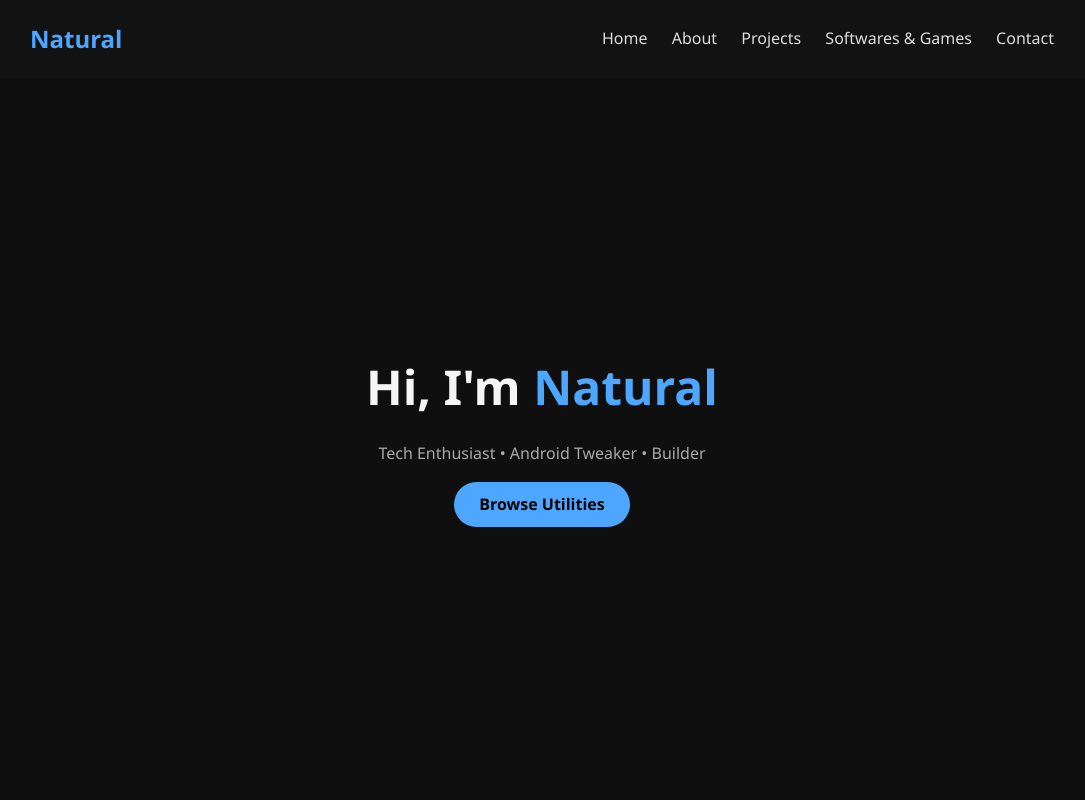
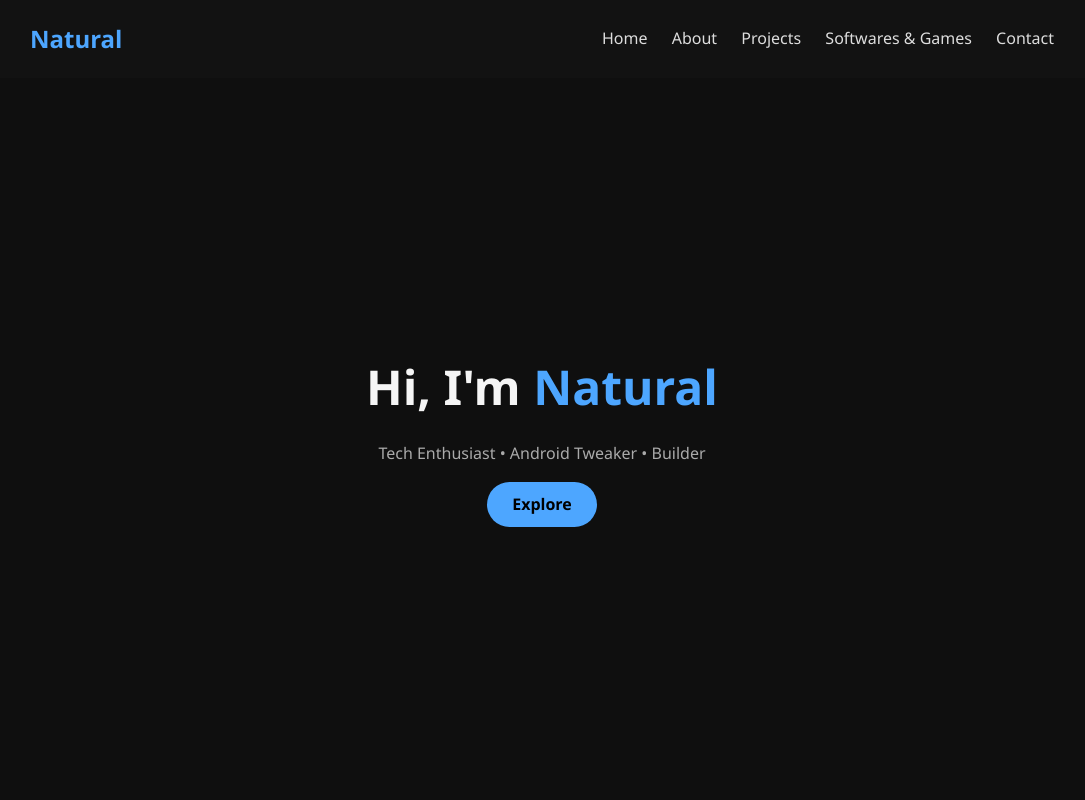
Before and after one commit to urfavnatural/naatzq-website, a plain HTML site: page index.html in a window 1280 px wide. Shown: the top 800 px of the page, without its empty margins (98-1183 px from the left). Drawn offline with Linux system fonts and the light colour scheme.

Commit message:
Update index.html

```diff
--- a/index.html
+++ b/index.html
@@ -24,7 +24,7 @@
   <section id="home" class="hero">
     <h1>Hi, I'm <span>Natural</span></h1>
     <p>Tech Enthusiast • Android Tweaker • Builder</p>
-    <a href="#softwares" class="btn">Browse Utilities</a>
+    <a href="#utilites" class="btn">Explore</a>
   </section>
 
   <!-- About -->
```
